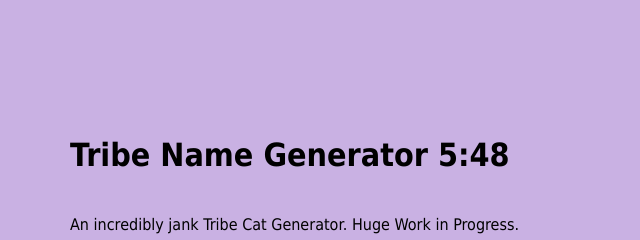
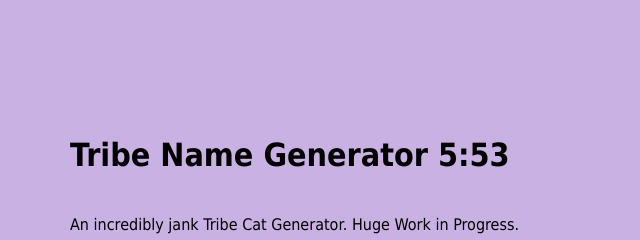
Before and after one commit to bonanas/generator, a plain HTML site: page tribe.html in a window 1280 px wide. Shown: the top 240 px of the page, 45-685 px from the left. Drawn offline with Linux system fonts and the light colour scheme; a script that the page names is missing.

Commit message:
Update tribe.html

```diff
--- a/tribe.html
+++ b/tribe.html
@@ -42,7 +42,6 @@
                                                              Prep[Math.floor(Math.random()*Prep.length)],
                                                              NatureNoun[Math.floor(Math.random()*NatureNoun.length)],
                                                              NatureAdj[Math.floor(Math.random()*NatureAdj.length)]);
-           // + " - a " + fur[Math.floor(Math.random()*fur.length)] + " " + baseColor[Math.floor(Math.random()*baseColor.length)] + " " + pattern[Math.floor(Math.random()*pattern.length)] + whiteSpots[Math.floor(Math.random()*whiteSpots.length)] + ". They have " + eyes[Math.floor(Math.random()*eyes.length)] + ". They " + traits1[Math.floor(Math.random()*traits1.length)] + " and " + traits1[Math.floor(Math.random()*traits1.length)] + ". ";
     }
 
     function getTribe(aniNoun, aniAdj, prep, natureNoun, natureAdj){
@@ -64,7 +63,7 @@
     </tr>
     <tr>
         <td><div class="FILLER" style="width: 100px;height:100px"></div></td>
-        <td><div class="title" style="font-family: Tahoma;font-size:12pt;left:200px;width: 500px;"><h1>Tribe Name Generator 5:48</h1><br />
+        <td><div class="title" style="font-family: Tahoma;font-size:12pt;left:200px;width: 500px;"><h1>Tribe Name Generator 5:53</h1><br />
 An incredibly jank Tribe Cat Generator. Huge Work in Progress.</div>
     <br /> <br />
     <button onclick="getCat()">New Cat!</button> <br /> <br /> <br />
```
